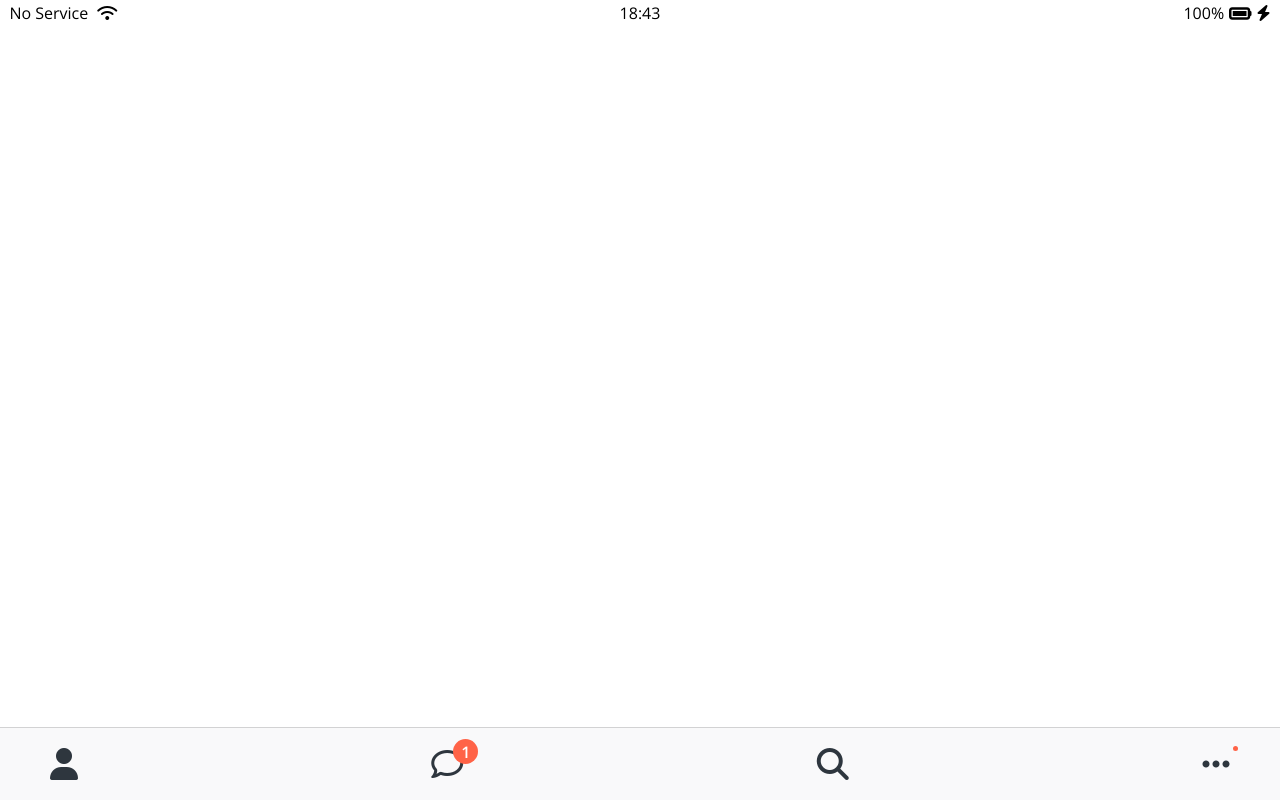
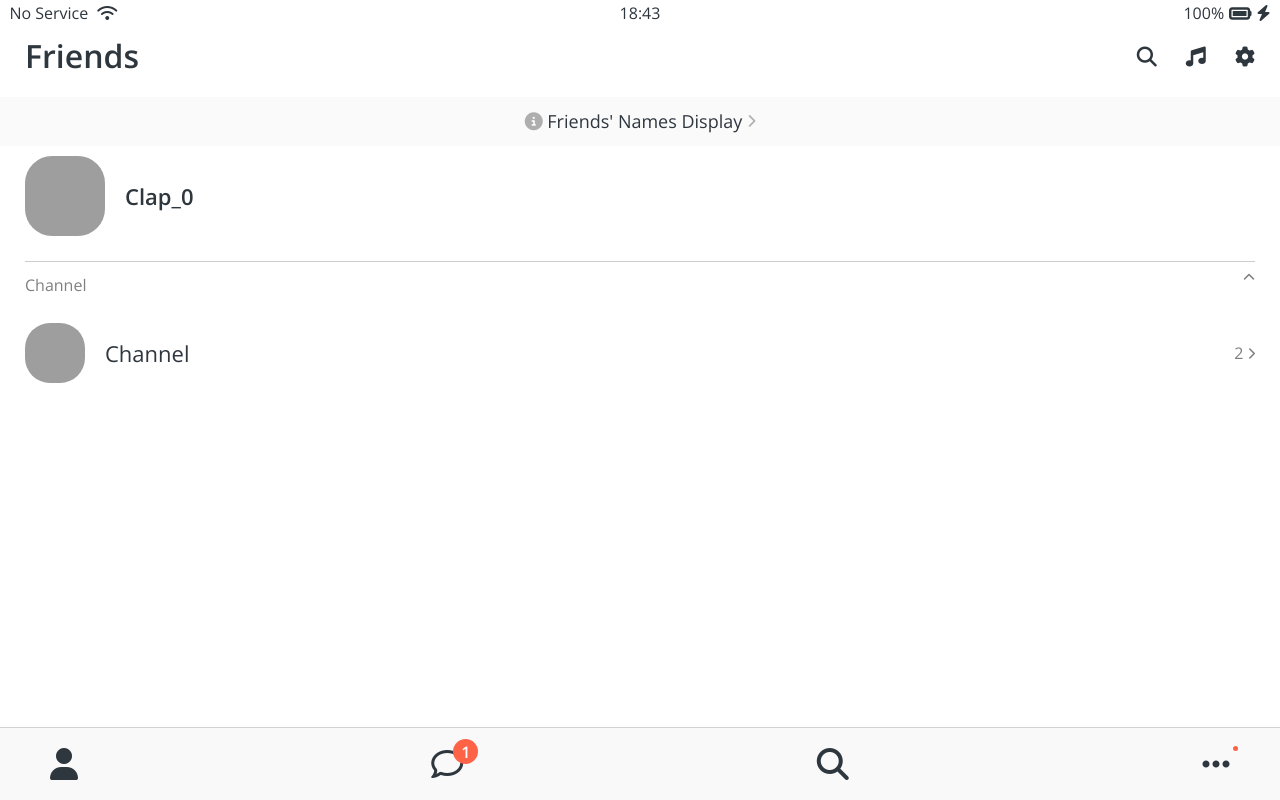
Before and after one commit to clap-0/kokoa-clone-2021, a plain HTML site: page friends.html in a window 1280 px wide. Drawn offline with nearby package versions, Linux system fonts and the light colour scheme; grey boxes are pictures that could not be loaded.

Commit message:
feat: Add friends page

```diff
--- /dev/null
+++ b/css/components/screen-header.css
@@ -0,0 +1,16 @@
+.screen-header {
+  display: flex;
+  justify-content: space-between;
+  align-items: center;
+  padding: var(--horizontal-space);
+  padding-top: 40px;
+}
+
+.screen-header__title {
+  font-size: 32px;
+  font-weight: 600;
+}
+
+.screen-header__icons span {
+  margin-left: 25px;
+}
--- /dev/null
+++ b/css/components/user-component.css
@@ -0,0 +1,46 @@
+.user-component {
+  justify-content: space-between;
+}
+
+.user-component,
+.user-component__column:first-child {
+  display: flex;
+  align-items: center;
+}
+
+.user-component__avatar {
+  width: 70px;
+  height: 70px;
+  border-radius: 27px;
+  margin-right: 20px;
+}
+
+.user-component__title {
+  font-weight: 600;
+  font-size: 22px;
+}
+
+.user-component__subtitle {
+  margin-top: 8px;
+  font-size: 17px;
+  color: rgba(0, 0, 0, 0.5);
+}
+
+.user-component__avatar--xl {
+  width: 80px;
+  height: 80px;
+}
+
+.user-component__avatar--sm {
+  width: 60px;
+  height: 60px;
+  border-radius: 25px;
+}
+
+.user-component__title--not-bold {
+  font-weight: 400;
+}
+
+.user-component__column:last-child {
+  color: rgba(0, 0, 0, 0.5);
+}
--- /dev/null
+++ b/css/screens/friends.css
@@ -0,0 +1,29 @@
+.friends-display-link {
+  text-align: center;
+  display: block;
+  background-color: #fafafa;
+  padding: 15px 0px;
+  font-size: 18px;
+  margin-bottom: 10px;
+}
+
+.friends-display-link i {
+  color: rgba(0, 0, 0, 0.3);
+}
+
+.friends-screen {
+  padding: 0px var(--horizontal-space);
+}
+
+.friends-screen__channel {
+  margin-top: 25px;
+  border-top: 1px solid rgba(0, 0, 0, 0.2);
+  padding-top: 15px;
+}
+
+.friends-screen__channel-header {
+  margin-bottom: 30px;
+  display: flex;
+  justify-content: space-between;
+  color: rgba(0, 0, 0, 0.5);
+}
--- a/css/styles.css
+++ b/css/styles.css
@@ -6,10 +6,14 @@
 /* Components */
 @import "components/status-bar.css";
 @import "components/nav-bar.css";
+@import "components/screen-header.css";
+@import "components/user-component.css";
 
 /* Screens */
 @import "screens/login.css";
+@import "screens/friends.css";
 
 body {
+  color: #2e363e;
   font-family: "Open Sans", sans-serif;
 }
--- a/css/variables.css
+++ b/css/variables.css
@@ -1,3 +1,4 @@
 :root {
   --yellow: #fae100;
+  --horizontal-space: 25px;
 }
--- a/friends.html
+++ b/friends.html
@@ -25,6 +25,68 @@
         <i class="fas fa-bolt"></i>
       </div>
     </div>
+
+    <!--
+      현재 있는 창의 이름과 아이콘을 표시하는 헤더
+    -->
+    <header class="screen-header">
+      <h1 class="screen-header__title">Friends</h1>
+      <div class="screen-header__icons">
+        <span>
+          <i class="fas fa-search fa-lg"></i>
+        </span>
+        <span>
+          <i class="fas fa-music fa-lg"></i>
+        </span>
+        <span>
+          <i class="fas fa-cog fa-lg"></i>
+        </span>
+      </div>
+    </header>
+
+    <a class="friends-display-link" href="#">
+      <i class="fas fa-info-circle"></i>
+      Friends' Names Display
+      <i class="fas fa-chevron-right fa-xs"></i>
+    </a>
+
+    <main class="friends-screen">
+      <div class="user-component">
+        <div class="user-component__column">
+          <img
+            src="https://avatars.githubusercontent.com/u/50361496?v=4"
+            class="user-component__avatar user-component__avatar--xl"
+          />
+          <div class="user-component__text">
+            <h4 class="user-component__title">Clap_0</h4>
+          </div>
+        </div>
+        <div class="user-component__column"></div>
+      </div>
+      <div class="friends-screen__channel">
+        <div class="friends-screen__channel-header">
+          <span>Channel</span>
+          <i class="fas fa-chevron-up fa-xs"></i>
+        </div>
+        <div class="user-component">
+          <div class="user-component__column">
+            <img
+              src="https://avatars.githubusercontent.com/u/50361496?v=4"
+              class="user-component__avatar user-component__avatar--sm"
+            />
+            <div class="user-component__text">
+              <h4 class="user-component__title user-component__title--not-bold">
+                Channel
+              </h4>
+            </div>
+          </div>
+          <div class="user-component__column">
+            <span>2</span>
+            <i class="fas fa-chevron-right fa-xs"></i>
+          </div>
+        </div>
+      </div>
+    </main>
 
     <!--
       화면 하단 바로가기창
```
